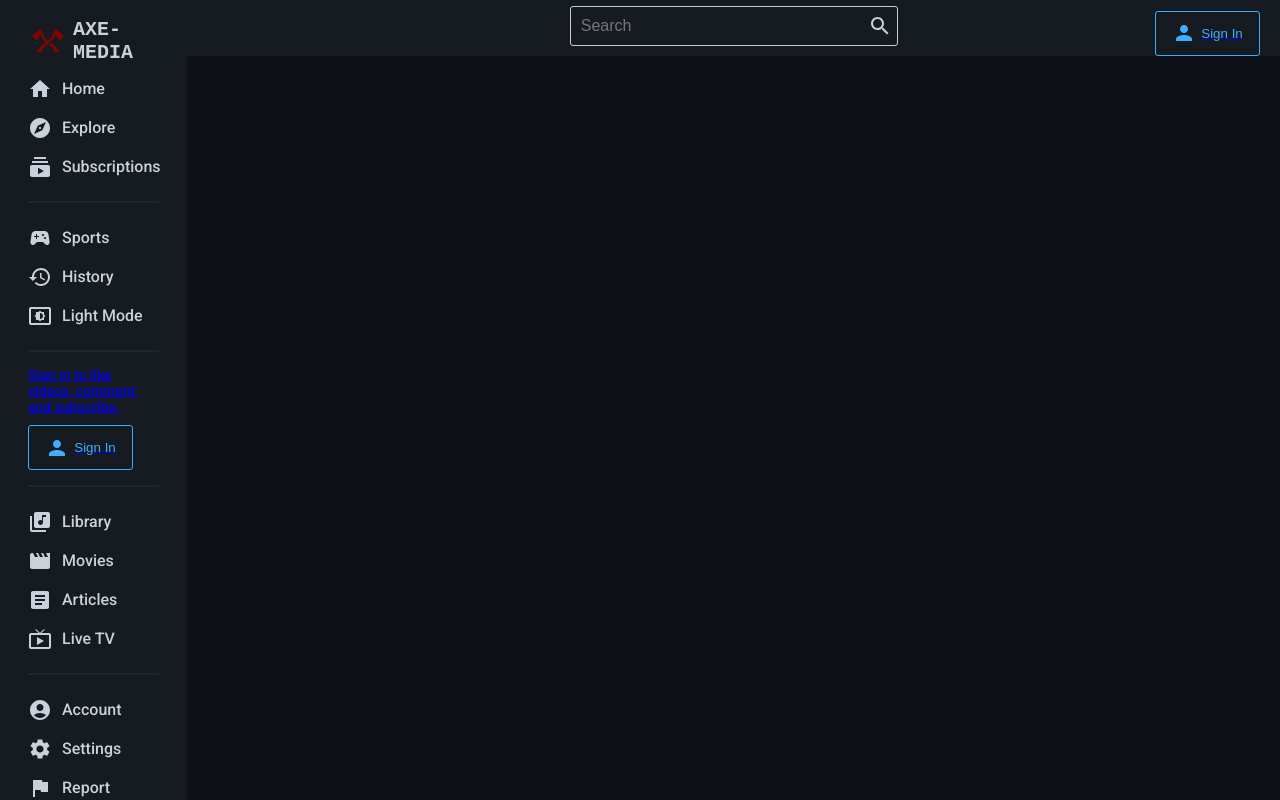
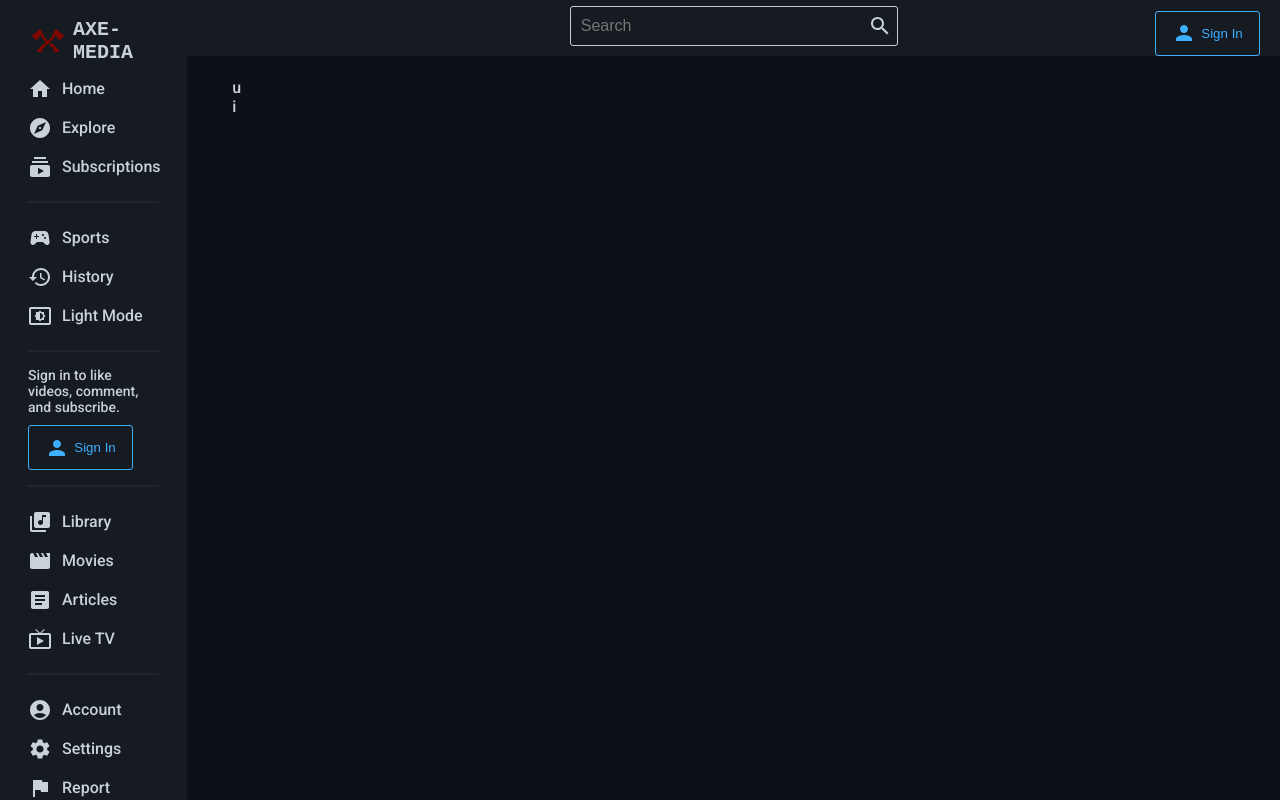
Before and after one commit to BlessingLuphahla/Redd-Tube, a React (Vite) app: page /login in a window 1280 px wide. Built offline with nearby package versions, Linux system fonts and the light colour scheme.

Commit message:
misc updates

```diff
--- a/src/App.jsx
+++ b/src/App.jsx
@@ -6,6 +6,7 @@ import { useState } from "react";
 import { BrowserRouter, Routes, Route } from "react-router";
 import Home from "./pages/Home";
 import Video from "./pages/Video";
+import Login from "./pages/Login";
 
 const Container = styled.div`
   display: flex;
@@ -39,7 +40,7 @@ function App() {
                   <Route path="video">
                     <Route path=":id" element={<Video />} />
                   </Route>
-                  <Route path="signIn"></Route>
+                  <Route path="login" element={<Login />} />
                 </Route>
               </Routes>
             </Wrapper>
--- a/src/components/Menu.jsx
+++ b/src/components/Menu.jsx
@@ -79,6 +79,7 @@ const Item = styled.div`
   cursor: pointer;
   padding: 7.5px 0px;
   font-size: 16px;
+  color: ${({ theme }) => theme.text};
 
   &:hover {
     background-color: ${({ theme }) => theme.soft};
@@ -94,6 +95,7 @@ const Login = styled.div`
   display: flex;
   flex-direction: column;
   font-size: 14px;
+  color: ${({ theme }) => theme.text};
 `;
 
 const Button = styled.button`
@@ -127,10 +129,12 @@ function Menu({ setTheme, theme }) {
             Axe-Media
           </Logo>
         </Link>
-        <Item>
-          <HomeIcon />
-          Home
-        </Item>
+        <Link to="/" style={{ textDecoration: "none" }}>
+          <Item>
+            <HomeIcon />
+            Home
+          </Item>
+        </Link>
         <Item>
           <ExploreIcon />
           Explore
@@ -153,7 +157,7 @@ function Menu({ setTheme, theme }) {
           {theme === LightTheme ? "Dark Mode" : "Light Mode"}
         </Item>
         <Hr />
-        <Link to='/signIn'>
+        <Link to="/login" style={{ textDecoration: "none" }}>
           <Login>
             Sign in to like videos, comment, and subscribe.
             <Button>
--- a/src/components/Navbar.jsx
+++ b/src/components/Navbar.jsx
@@ -72,7 +72,7 @@ function Navbar() {
           <Input placeholder="Search" />
           <SearchIcon />
         </Search>
-        <Link to="/signIn">
+        <Link to="/login" style={{ textDecoration: "none" }}>
           <Button>
             <PersonIcon />
             Sign In
--- a/src/pages/Login.jsx
+++ b/src/pages/Login.jsx
@@ -9,8 +9,8 @@ const SignUpWrapper = styled.div``;
 function Login() {
   return (
     <Container>
-      <SignInWrapper></SignInWrapper>
-      <SignUpWrapper></SignUpWrapper>
+      <SignInWrapper>u</SignInWrapper>
+      <SignUpWrapper>i</SignUpWrapper>
     </Container>
   );
 }
```
